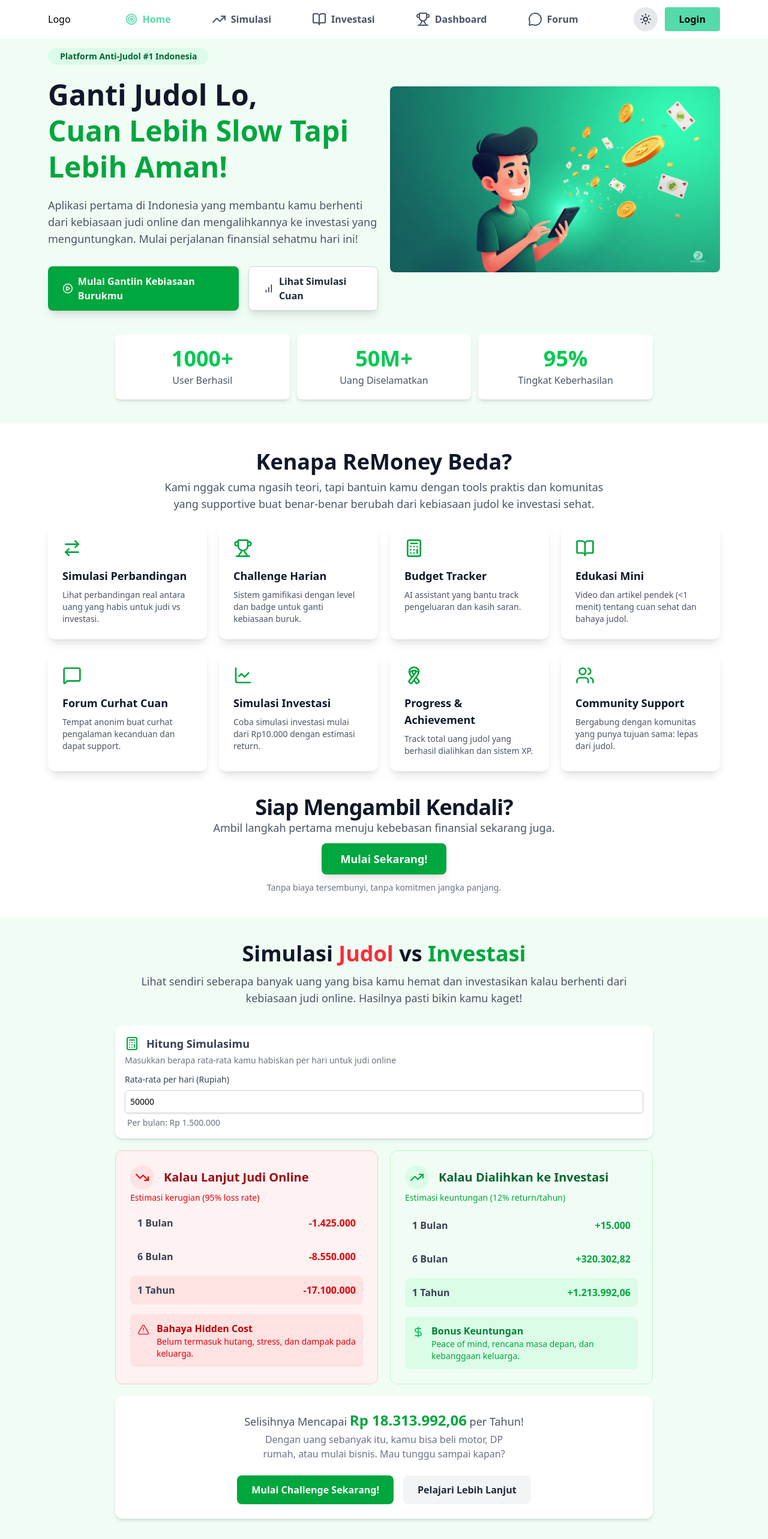
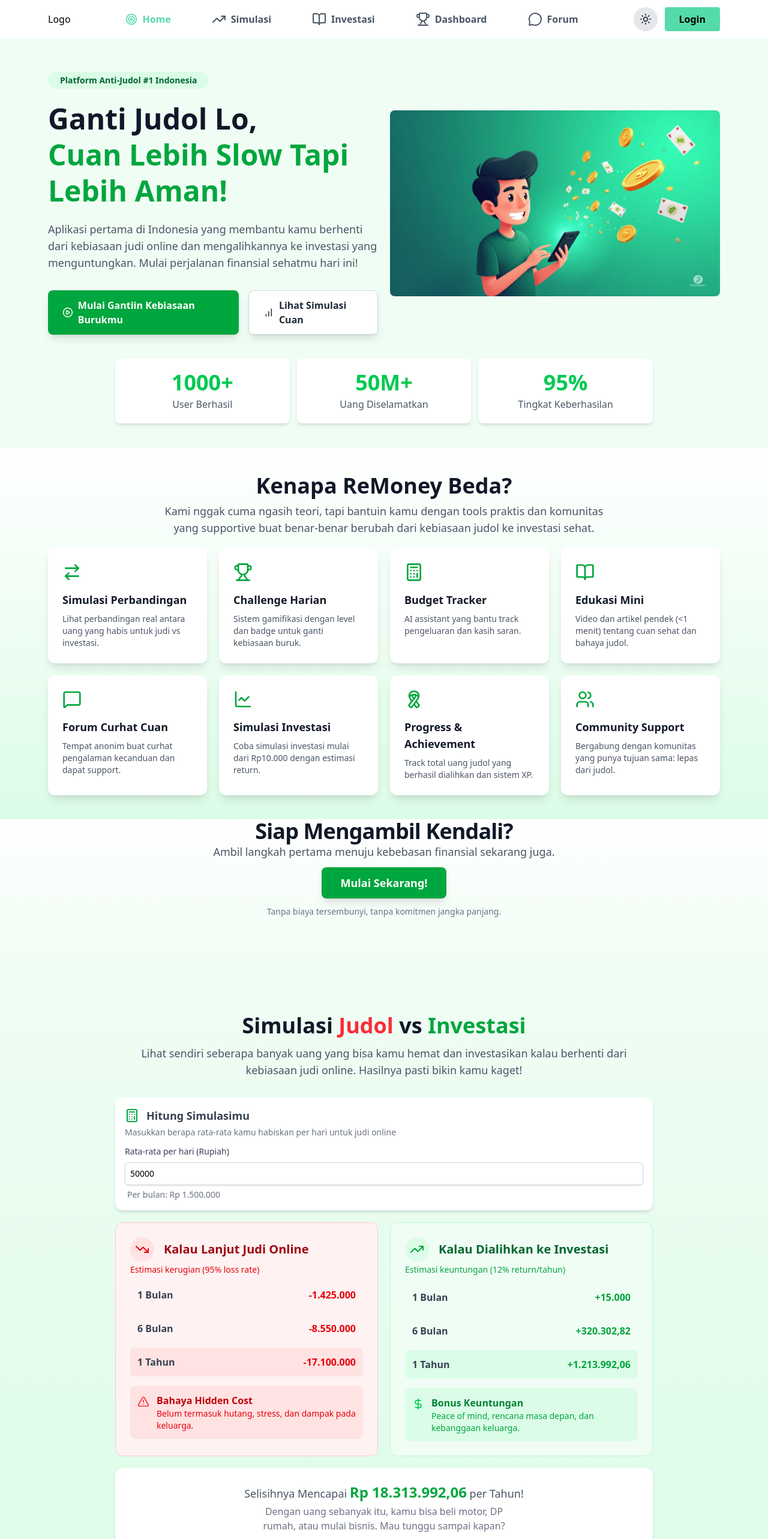
Before and after one commit to dudiddump/gemastik25, a Next.js app: page / in a window 1280 px wide. Shown: the top 2566 px of the page at 60% size. Built offline with nearby package versions, Linux system fonts and the light colour scheme.

Commit message:
gradient warna

```diff
--- a/app/(main)/page.tsx
+++ b/app/(main)/page.tsx
@@ -7,11 +7,18 @@
 export default function Home() {
   return (
     <>
-      <Hero />
-      <Stats />
-      <Features />
-      <CTA />
-      <Simulasi />
+      <style>{`
+          html {
+            scroll-behavior: smooth;
+          }
+        `}</style>
+      <main>
+        <Hero />
+        <Stats />
+        <Features />
+        <CTA />
+        <Simulasi />
+      </main>
     </>
   );
 }
--- /dev/null
+++ b/app/(main)/simulasi/page.tsx
@@ -0,0 +1,9 @@
+import Simulasi from "@/components/Simulasi";
+
+export default function simulasiPage() {
+  return (
+    <>
+      <Simulasi />
+    </>
+  );
+}
--- a/components/CTA.tsx
+++ b/components/CTA.tsx
@@ -11,7 +11,8 @@
 
 const CTA = () => {
   return (
-    <div className="bg-white dark:bg-gray-900 pb-10">
+    <div className="bg-gradient-to-b from-white to-green-50 dark:from-teal-900 dark:to-gray-900 pb-20">
+
       <ResponsiveContainer>
         <section className="text-center">
           <h2 className="text-3xl font-extrabold tracking-tight text-gray-900 dark:text-white sm:text-4xl">
--- a/components/Features.tsx
+++ b/components/Features.tsx
@@ -14,7 +14,7 @@
 
 const Features = () => {
   return (
-    <div className="bg-white dark:bg-gray-900 pt-1 pb-10">
+    <div className="bg-gradient-to-b from-white to-green-100 dark:from-gray-900 dark:to-teal-900 pt-1 pb-10">
       <ResponsiveContainer>
         <section className="mt-10">
           <div className="text-center max-w-3xl mx-auto">
--- a/components/Hero.tsx
+++ b/components/Hero.tsx
@@ -7,7 +7,7 @@
   return (
     <section className="bg-green-50 dark:bg-teal-900 flex items-center justify-center">
       <ResponsiveContainer>
-        <div className="pt-20 pb-10 flex flex-col lg:flex-row items-center justify-between  gap-5">
+        <div className="mt-10 pt-20 pb-10 flex flex-col lg:flex-row items-center justify-between  gap-5">
           <div className="flex-1 text-center lg:text-left">
             <span className="inline-block bg-green-100 text-green-800 text-sm font-semibold px-5 py-1 rounded-full mb-5+4">
               Platform Anti-Judol #1 Indonesia
@@ -35,13 +35,13 @@
                 <PlayCircle className="mr-2 h-5 w-5" />
                 Mulai Gantiin Kebiasaan Burukmu
               </Link>
-              <Link
-                href="/simulasi"
-                className="flex items-center justify-center bg-white border border-gray-300 text-gray-800 font-bold py-3 px-6 rounded-lg hover:bg-gray-100 transition-colors duration-300 shadow-lg"
+              <a
+                href="#simulasi"
+                className="flex items-center justify-center bg-white border border-gray-300 text-gray-800 font-bold py-3 px-6 rounded-lg hover:bg-gray-100 transition-colors duration-300 shadow-lg dark:bg-gray-800 dark:text-white dark:border-gray-600 dark:hover:bg-gray-600"
               >
                 <BarChart className="mr-2 h-5 w-5" />
                 Lihat Simulasi Cuan
-              </Link>
+              </a>
             </div>
           </div>
 
--- a/components/Simulasi.tsx
+++ b/components/Simulasi.tsx
@@ -66,7 +66,7 @@
   }, [dailySpend]);
 
   return (
-    <section className="bg-green-50 dark:bg-teal-900 pt-5 pb-5">
+    <section id="simulasi" className="bg-gradient-to-b from-green-50 to-green-100 dark:from-gray-900 dark:to-teal-900 pt-15">
       <ResponsiveContainer>
         <div className="max-w-4xl mx-auto pb-10">
           <div className="py-5 text-center">
```
